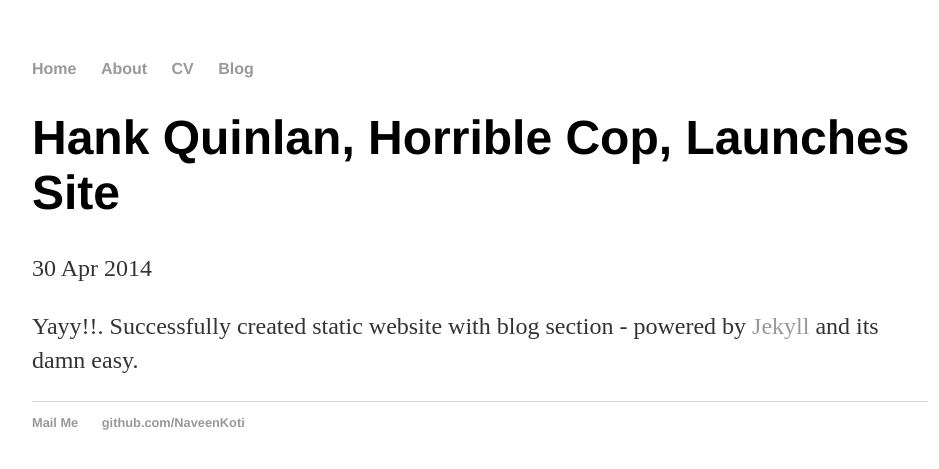
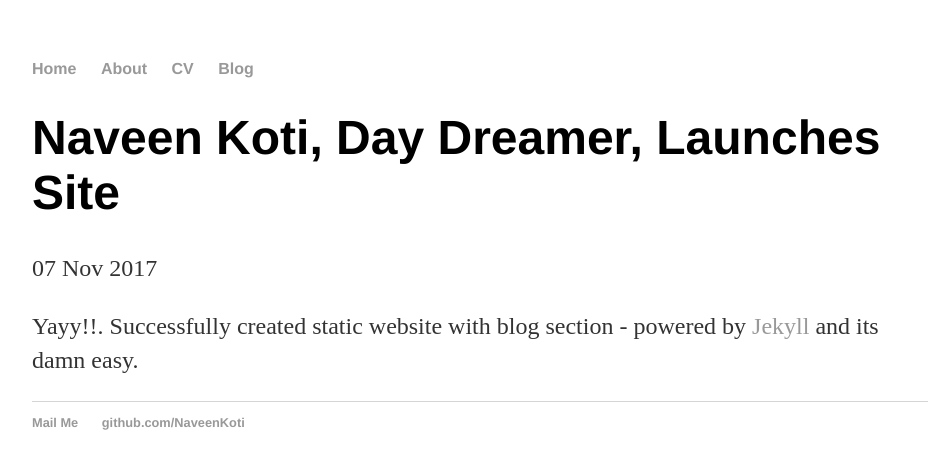
Before and after one commit to NaveenKoti/naveenkoti.github.io, a Jekyll site: the page built from _posts/2017-11-07-my-first-blog-post.md, in a window 1280 px wide. Shown: the top 469 px of the page, without its empty margins (160-1099 px from the left). Built offline with Jekyll 4.4.1, drawn with Linux system fonts in a browser that asks for light colours.

Commit message:
Update 2017-11-07-my-first-blog-post.md
change the names

```diff
--- a/_posts/2017-11-07-my-first-blog-post.md
+++ b/_posts/2017-11-07-my-first-blog-post.md
@@ -1,7 +1,7 @@
 ---
 layout: post
-title: "Hank Quinlan, Horrible Cop, Launches Site"
-date: 2014-04-30
+title: "Naveen Koti, Day Dreamer, Launches Site"
+date: 2017-11-07
 ---
 
 Yayy!!. Successfully created static website with blog section - powered by [Jekyll](http://jekyllrb.com) and its damn easy.
```
